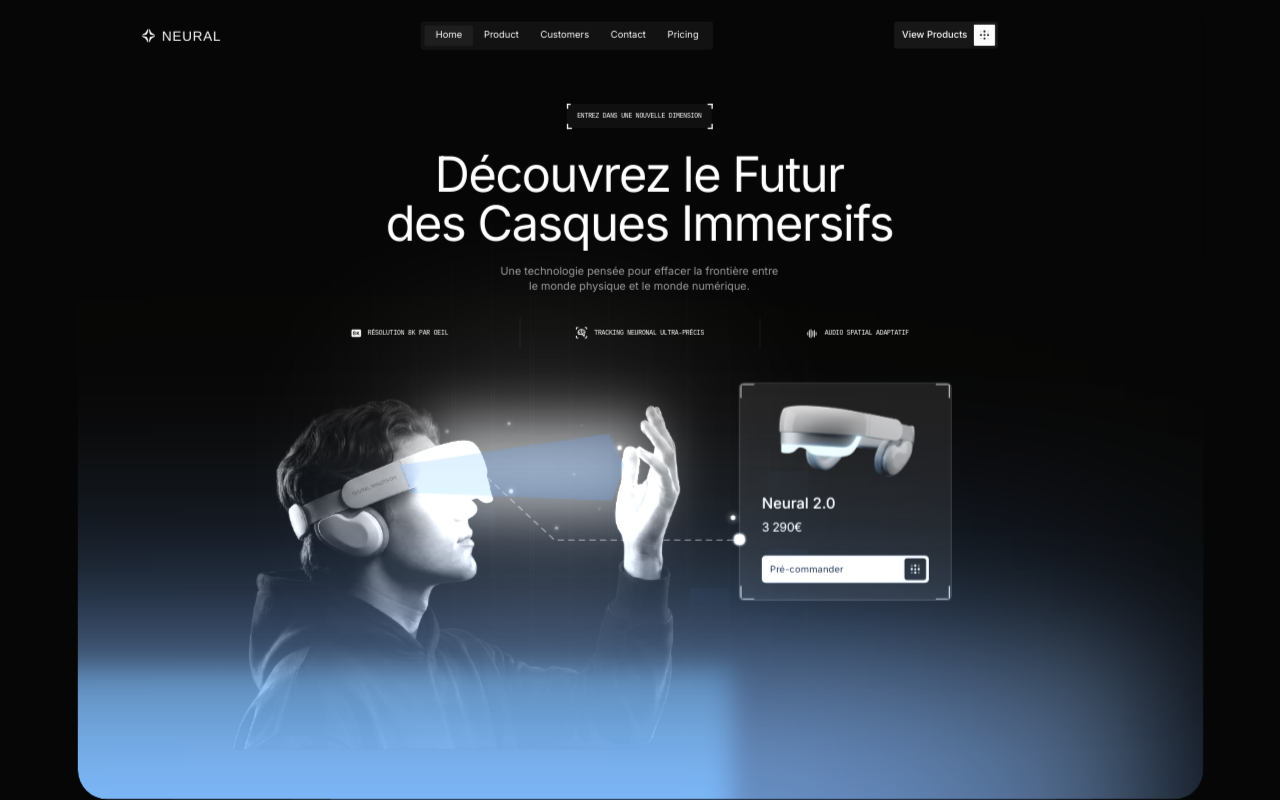
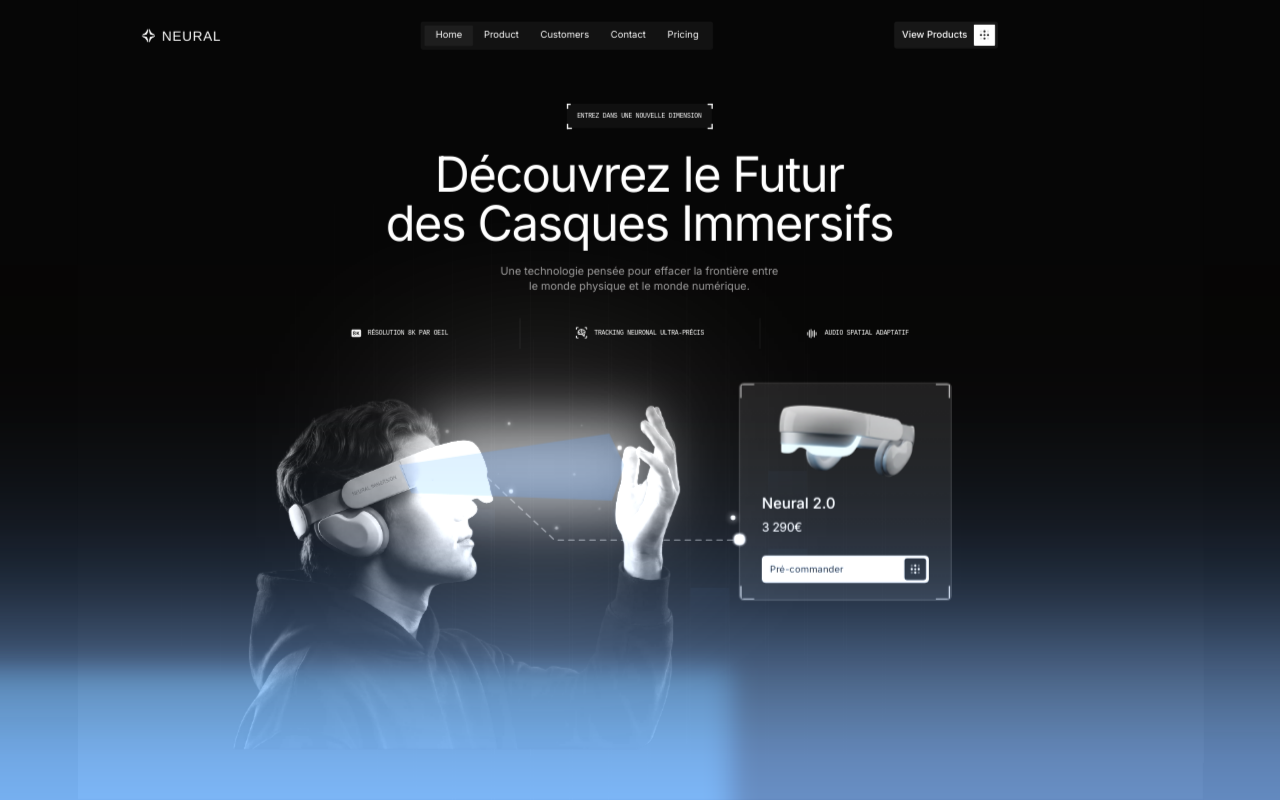
Before and after one commit to MuhammadUzmanKhan/vertebra, a React (Vite) app: page / in a window 1280 px wide. Built offline with nearby package versions, Linux system fonts and the light colour scheme; a web font is replaced by a local one.

Commit message:
moved to fulll screen

```diff
--- a/src/index.css
+++ b/src/index.css
@@ -147,8 +147,8 @@ button { cursor: pointer; border: none; background: none; }
   width: 876.62px;
   height: 623.38px;
   background: #060606;
-  border-radius: 22.63px;
-  overflow: hidden;
+  border-radius: 0;
+  overflow: visible;
   flex-shrink: 0;
 }
 
@@ -177,9 +177,9 @@ button { cursor: pointer; border: none; background: none; }
 /* Figma exact — Vector 2/3/4/5 from node 2:122 — z-index 7 renders above product group (5) */
 .ncard__light-v2 {
   position: absolute;
-  left: -278.51px;
+  left: -600px;
   top: 565.45px;
-  width: 1068.93px;
+  width: 2076.62px;
   height: 214.68px;
   background: #63A4FA;
   mix-blend-mode: plus-lighter;
@@ -190,9 +190,9 @@ button { cursor: pointer; border: none; background: none; }
 
 .ncard__light-v3 {
   position: absolute;
-  left: -101.8px;
+  left: -600px;
   top: 500px;
-  width: 941.81px;
+  width: 2076.62px;
   height: 280px;
   background: rgba(191, 222, 255, 0.18);
   mix-blend-mode: plus-lighter;
@@ -203,9 +203,9 @@ button { cursor: pointer; border: none; background: none; }
 
 .ncard__light-v4 {
   position: absolute;
-  left: -278.51px;
+  left: -600px;
   top: 565.45px;
-  width: 1052.84px;
+  width: 2076.62px;
   height: 126.07px;
   background: rgba(250, 154, 99, 0.1);
   mix-blend-mode: plus-lighter;
```
